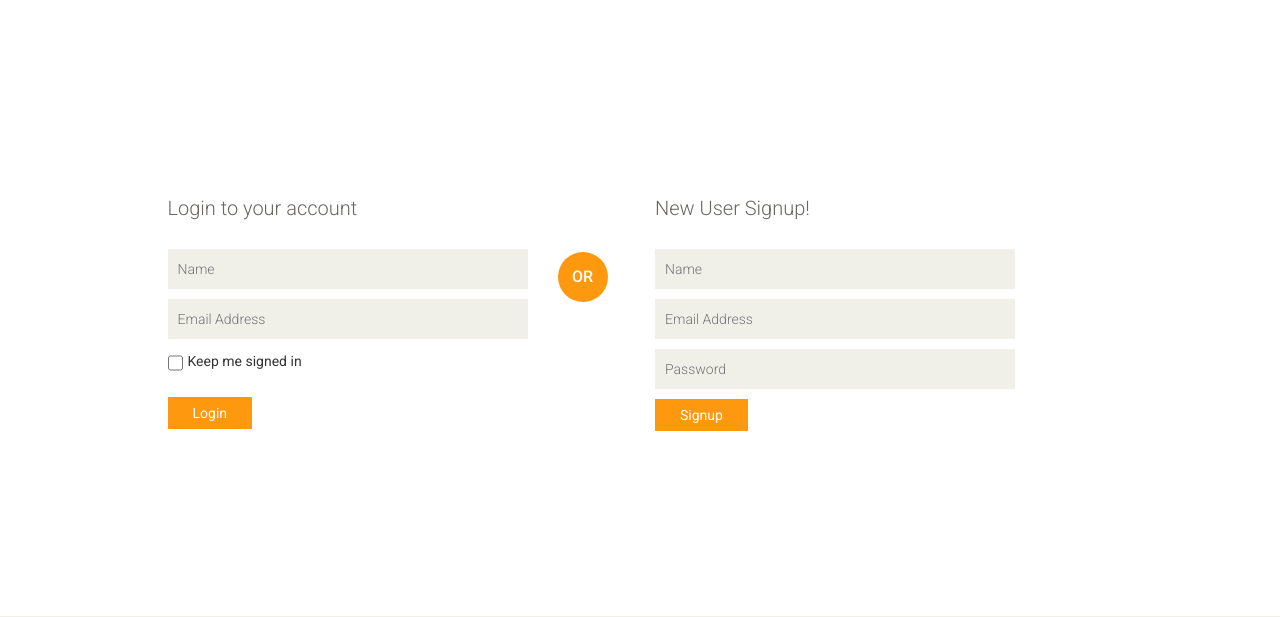
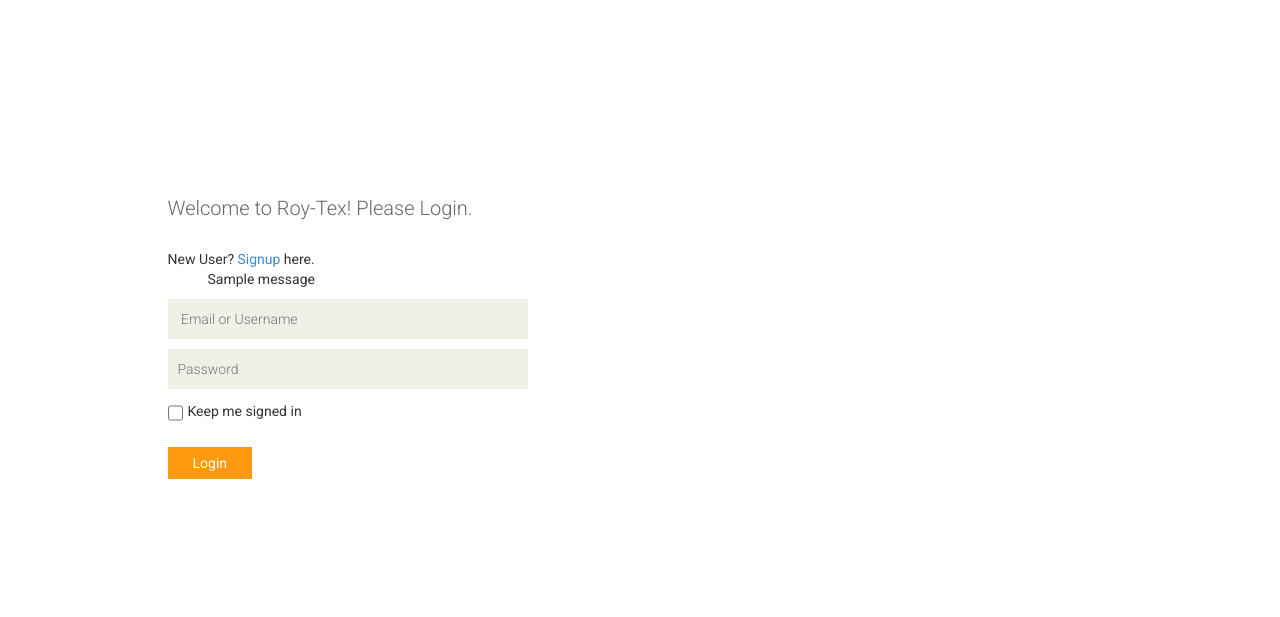
Before and after one commit to mhasan1224/E-commerce, a Django app: page /login/ in a window 1280 px wide. Shown: the part 220-837 px from the top of the page. Run offline with Django 4.2, Linux system fonts and the light colour scheme; one stand-in notice (Sample message) is shown.

Commit message:
login added

```diff
--- a/FashionHouse/home/urls.py
+++ b/FashionHouse/home/urls.py
@@ -3,6 +3,6 @@ from. import views
 
 urlpatterns = [
     path('', views.index, name='home'),
-    path('login/', views.login, name='login')
-
+    path('login/', views.Login, name='login'),
+    path('signup/', views.signup, name='signup'),
 ]
--- a/FashionHouse/home/views.py
+++ b/FashionHouse/home/views.py
@@ -1,14 +1,41 @@
 from django.shortcuts import render
 from django.contrib.auth.models import User
-from django.contrib.auth import authenticate
+from django.contrib.auth import authenticate, login, logout
+from django.shortcuts import redirect
+from django.contrib import messages
+# Create your views here.
 
-# Create your views here.
 
 def index(request):
     return render(request, 'index.html')
 
+
 def base(request):
     return render(request, 'base.html')
 
-def login(request):
+
+def signup(request):
+    if request.method == 'POST':
+        fname = request.POST['fname']
+        lname = request.POST['lname']
+        email = request.POST['email']
+        username = request.POST['username']
+        password = request.POST['password']
+        user = User.objects.create_user(
+            username=username, email=email, password=password, first_name=fname, last_name=lname)
+        user.save()
+        return redirect('/')
+    return render(request, 'signup.html')
+
+
+def Login(request):
+    if request.method == 'POST':
+        username = username.POST['username']
+        password = password.POST['password']
+        user = authenticate(request, username=username, password=password)
+        if user is not None:
+            login(request, user)
+            return redirect('/')
+        messages.warning(request, 'Please signup or account invalid')
+        return render(request, 'login.html')
     return render(request, 'login.html')
--- a/FashionHouse/templates/login.html
+++ b/FashionHouse/templates/login.html
@@ -11,10 +11,25 @@
 			<div class="col-sm-4 col-sm-offset-1">
 				<div class="login-form">
 					<!--login form-->
-					<h2>Login to your account</h2>
-					<form action="#">
-						<input type="text" placeholder="Name" />
-						<input type="email" placeholder="Email Address" />
+					<h2>Welcome to Roy-Tex! Please Login.</h2>
+					<div class="login-other">
+						<span>
+							New User?
+							<a href="{% url 'signup' %}">Signup</a>
+							here.
+						</span>
+					</div>
+					<form action="{% url 'login' %}" method="POST">
+						{% if messages %}
+							<ul class="messages">
+							    {% for message in messages %}
+							    <li{% if message.tags %} class="{{ message.tags }}"{% endif %}>{{ message }}</li>
+							    {% endfor %}
+							</ul>
+							{% endif %}
+						{% csrf_token %}
+						<input type="text" placeholder=" Email or Username" />
+						<input type="password" placeholder="Password" />
 						<span>
 							<input type="checkbox" class="checkbox">
 							Keep me signed in
@@ -24,24 +39,7 @@
 				</div>
 				<!--/login form-->
 			</div>
-			<div class="col-sm-1">
-				<h2 class="or">OR</h2>
-			</div>
-			<div class="col-sm-4">
-				<div class="signup-form">
-					<!--sign up form-->
-					<h2>New User Signup!</h2>
-					<form action="#">
-						<input type="text" placeholder="Name" />
-						<input type="email" placeholder="Email Address" />
-						<input type="password" placeholder="Password" />
-						<button type="submit" class="btn btn-default">Signup</button>
-					</form>
-				</div>
-				<!--/sign up form-->
-			</div>
 		</div>
-	</div>
 </section>
 <!--/form-->
 {% endblock %}
```
Also changed, not shown: FashionHouse/templates/signup.html (added, +31 -0 lines), FashionHouse/db.sqlite3.
